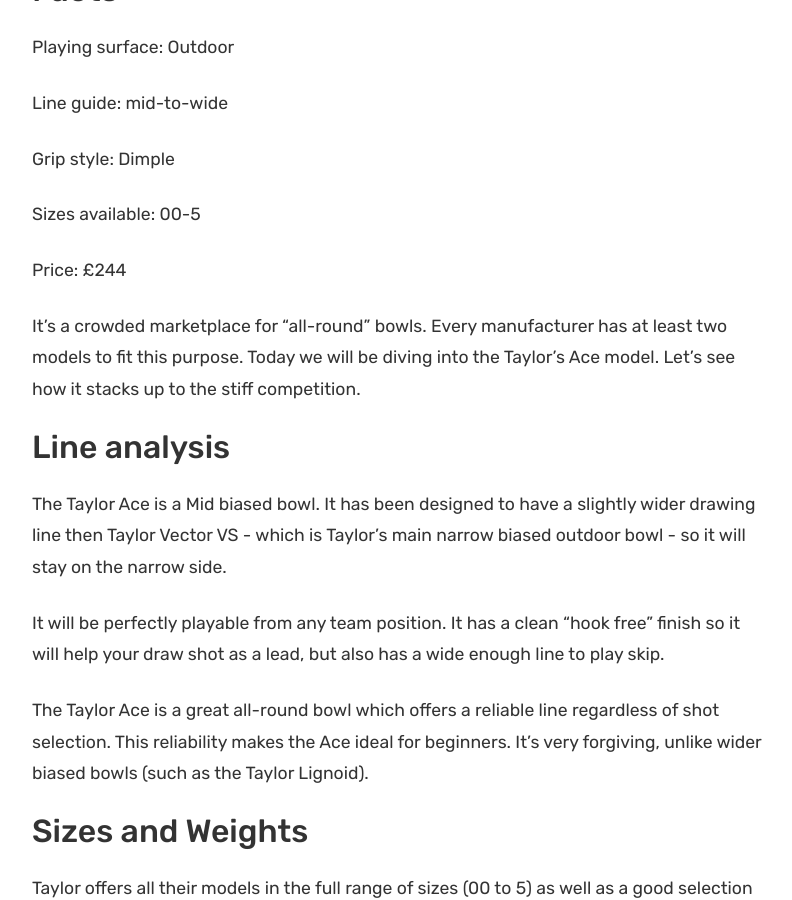
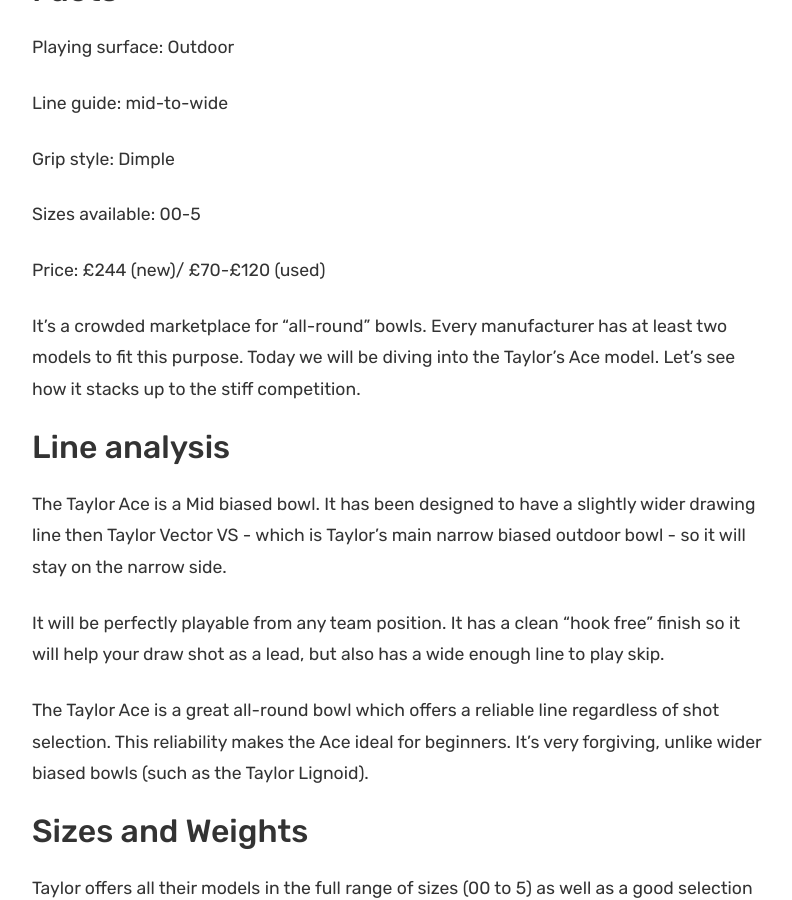
Before and after one commit to krussll/etsysimplicity, a Jekyll site: the page built from _posts/2019-06-20-taylor-ace-review.md, in a window 1280 px wide and 900 px high, scrolled down 1566 px. Shown: the whole window, without its empty margins (53-845 px from the left). Built offline with Jekyll 4.4.1, drawn with Linux system fonts in a browser that asks for light colours; nearby versions of some CDN libraries.

Commit message:
Update 2019-06-20-taylor-ace-review.md

```diff
--- a/_posts/2019-06-20-taylor-ace-review.md
+++ b/_posts/2019-06-20-taylor-ace-review.md
@@ -53,7 +53,7 @@
 
 Sizes available: 00-5
 
-Price: £244
+Price: £244 (new)/ £70-£120 (used)
 
 It's a crowded marketplace for "all-round" bowls. Every manufacturer has at least two models to fit this purpose. Today we will be diving into the Taylor's Ace model. Let's see how it stacks up to the stiff competition.
 
```
